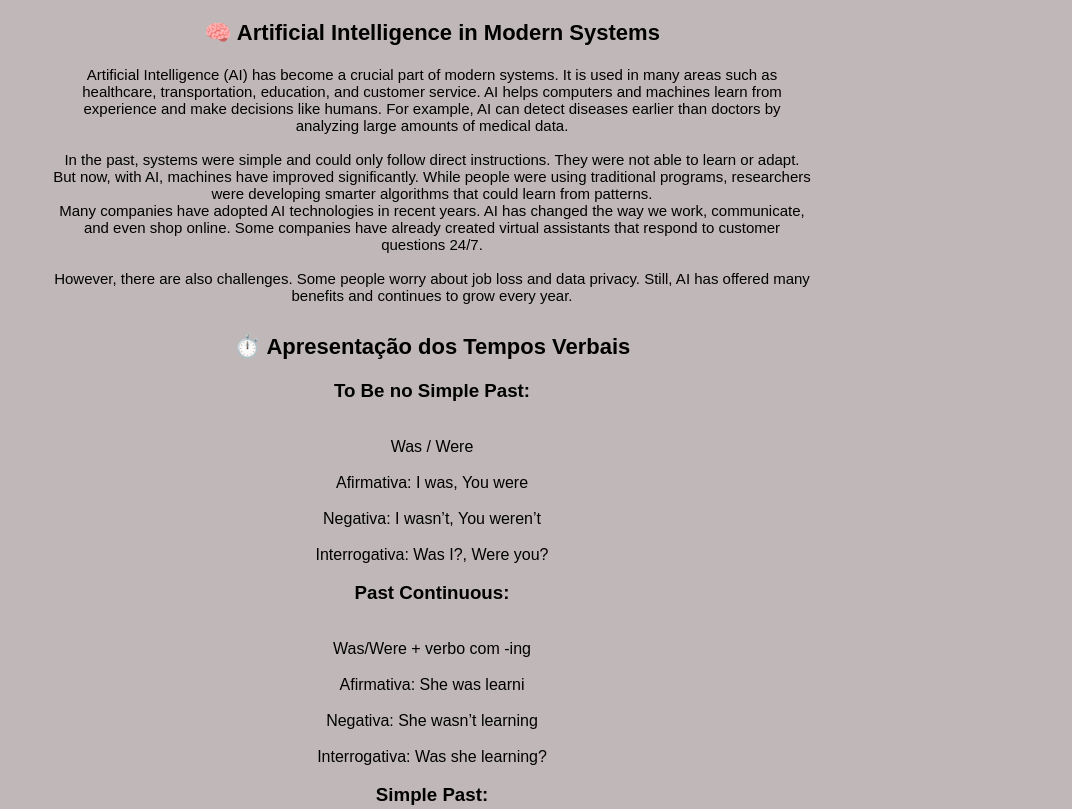
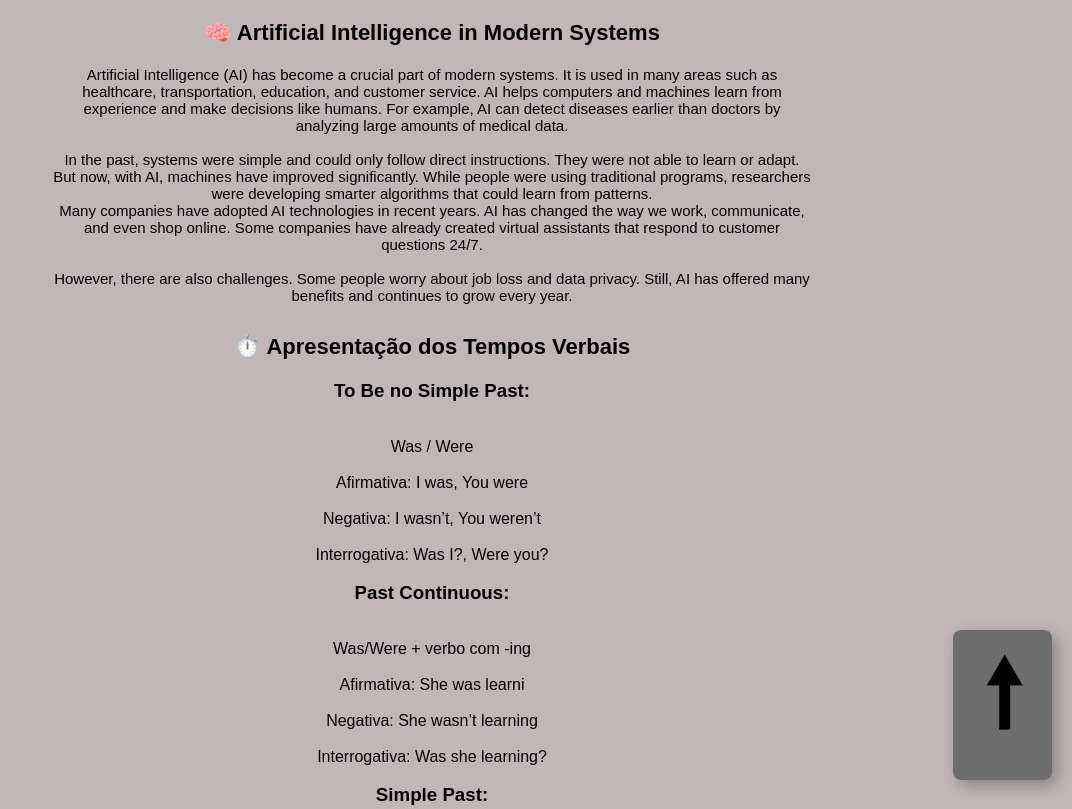
Before and after one commit to cassio220807/IA, a plain HTML site: page index.html in a window 1280 px wide. Shown: the top 809 px of the page, without its empty margins (208-1280 px from the left). Drawn offline with Linux system fonts and the light colour scheme.

Commit message:
agora vai dnv

```diff
--- a/index.html
+++ b/index.html
@@ -258,9 +258,7 @@
             <li><button type="button" id="L2" class="but">b) It learned new languages.</button></li>
             <li><button type="button" id="L3" class="but">c) It improved decision-making in machines.</button></li>
             <li><button type="button" id="L4" class="but">d) It replaced all human workers.</button></li>
-            <div class="texto2">
-              <a href="#topo" class="botao-topo">Texto</a>
-            </div>
+
           </ul>
         </div>
       </div>
@@ -315,6 +313,7 @@
         <input type="submit" id="enviar" class="enviar" value="Enviar">
       </div>
     </form>
+    <button onclick="irParaTopo()" class="seta1"><h1>🠕</h1></button>
   </main>
 
   <script src="script.js"></script>
--- a/script.js
+++ b/script.js
@@ -67,3 +67,8 @@ const respostasCorretas = {
       resultadoDiv.innerHTML += '<br>Continue praticando! 💪';
     }
   });
+
+
+    function irParaTopo() {
+      document.getElementById("topo").scrollIntoView({ behavior: "smooth" });
+    }
--- a/style2.css
+++ b/style2.css
@@ -46,11 +46,37 @@ html {
 .botao-topo:active{
     color: black;
 }
-.texto2{
+.seta1{
+    position: fixed;
+    bottom: 20px; /* distância do fundo */
+    right: 20px;  /* distância da direita */
+    padding-left: 30px;
+    padding-right: 30px;
+    cursor: pointer;
+    width: auto;
+    max-width: 100px;
+    height: auto;
+    max-height: 150px;
+    background-color:rgb(109, 109, 109);
     text-align: center;
+    border-radius: 8px;
+    margin:auto;
+    box-shadow: 5px 5px 15px rgba(0, 0, 0, 0.3);
+    border-style: none;
+}
+.seta1 h1{
+    color: black;
+    font-size: 90px;
 }
 
 @media (max-width: 730px){
+    .seta1{
+        padding: 0px 30px;
+    }
+    .seta1 h1{
+    font-size: 60px;
+
+    }
     .pergunta{
         font-size: 10px;
     }
```
